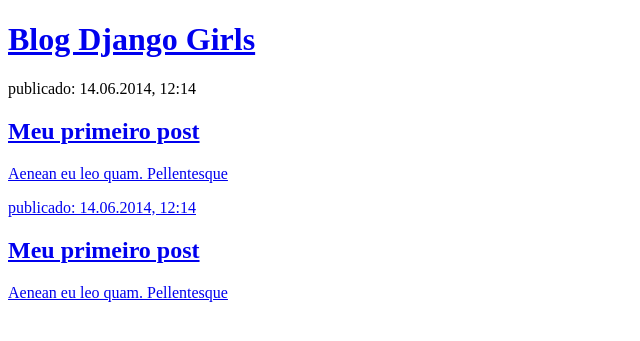
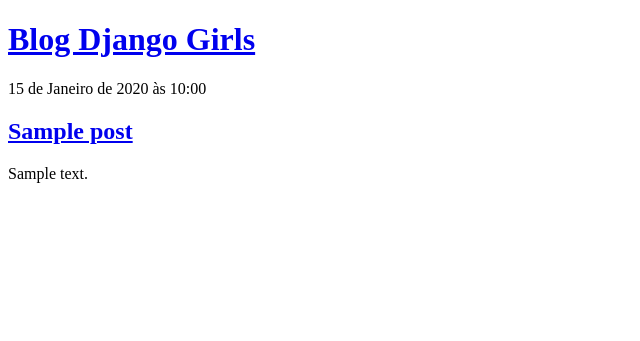
Before and after one commit to amandamoreirainfo/newBlog, a Django app: template projeto/blog/templates/blog/post_list.html in a window 1280 px wide. Shown: the top 341 px of the page, without its empty margins (0-640 px from the left). Run offline with Django 4.2, Linux system fonts and the light colour scheme; the template is opened without the code that fills it: most values are stand-ins (such as "Sample title", 1, 10 or a date in 2020).

Commit message:
adicionado a função para retornar os posts no template

```diff
--- a/projeto/blog/templates/blog/post_list.html
+++ b/projeto/blog/templates/blog/post_list.html
@@ -8,20 +8,25 @@
 <body>
 
     <div>
-        <h1><a href="/">Blog Django Girls</a>
+
+        <h1><a href="/">Blog Django Girls</a></h1>
+
     </div>
 
-    <div>
-        <p>publicado: 14.06.2014, 12:14</p>
-        <h2><a href="/">Meu primeiro post</h2>
-        <p>Aenean eu leo quam. Pellentesque</p>
-    </div>
 
-    <div>
-        <p>publicado: 14.06.2014, 12:14</p>
-        <h2><a href="/">Meu primeiro post</h2>
-        <p>Aenean eu leo quam. Pellentesque</p>
-    </div>
+    {% for post in posts %}
+
+        <div>
+
+            <p>{{ post.published_date }} </p>
+            <h2><a href="/">{{ post.title }}</a></h2>
+            <p>{{ post.text|linebreaksbr }}</p>
+
+        </div>
+
+    {% endfor %}
+
+
 
 </body>
 </html>
--- a/projeto/blog/views.py
+++ b/projeto/blog/views.py
@@ -1,6 +1,9 @@
 from django.shortcuts import render
+from django.utils import timezone
+from .models import Post
 
 # Create your views here.
 
 def post_list(request):
-    return render(request, 'blog/post_list.html', {})
+    posts = Post.objects.filter(published_date__lte=timezone.now()).order_by('published_date')
+    return render(request, 'blog/post_list.html', {'posts' : posts})
```
